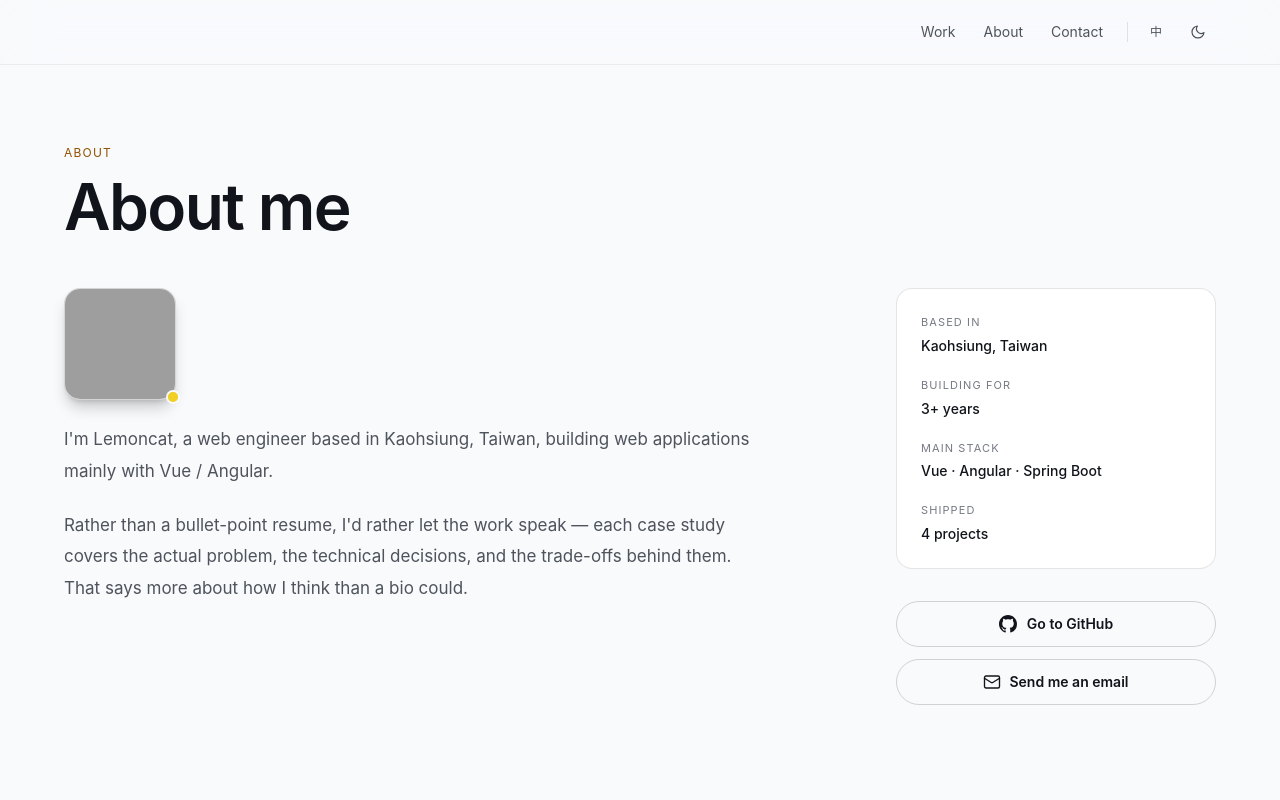
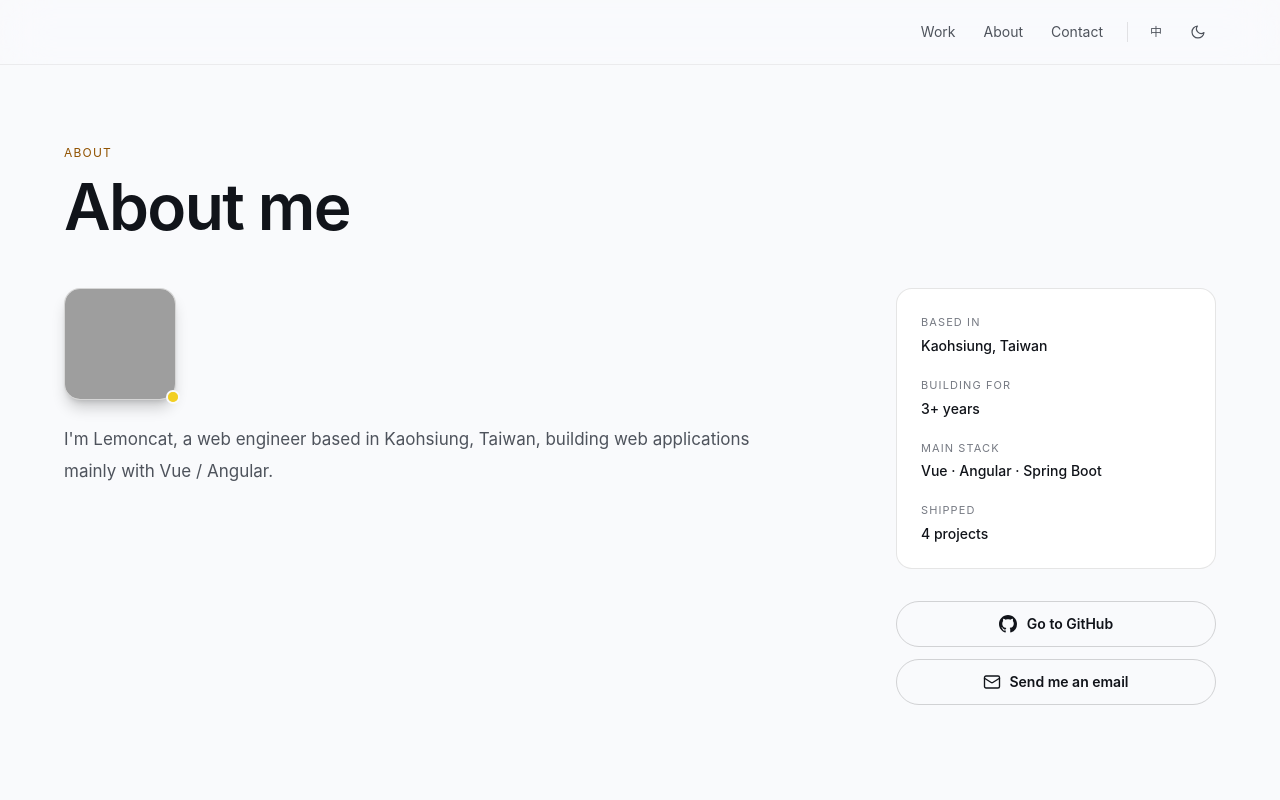
Before and after one commit to lemoncat0817/lemoncat0817.github.io, an Astro site: page /en/about in a window 1280 px wide. Shown: the top 800 px of the page. Built offline with nearby package versions, Linux system fonts and the light colour scheme; Astro itself is replaced by a stand-in of ours; grey boxes are pictures that could not be loaded.

Commit message:
refactor: 關於頁移除第二段自我介紹

```diff
--- a/src/components/About.astro
+++ b/src/components/About.astro
@@ -13,11 +13,9 @@ const zh = lang === 'zh-TW';
 const paragraphs = zh
   ? [
       `我是 ${profile.nameZh}，一位在高雄的網頁工程師，主要用 Vue/Angular 開發網頁應用。`,
-      `比起條列式的經歷，我更想讓作品說話——每個案例頁都寫了完整的問題背景、技術決策與取捨，那些內容比這裡的自我介紹更能說明我怎麼想事情。`,
     ]
   : [
       `I'm ${profile.name}, a web engineer based in Kaohsiung, Taiwan, building web applications mainly with Vue / Angular.`,
-      `Rather than a bullet-point resume, I'd rather let the work speak — each case study covers the actual problem, the technical decisions, and the trade-offs behind them. That says more about how I think than a bio could.`,
     ];
 
 const facts = zh
```
